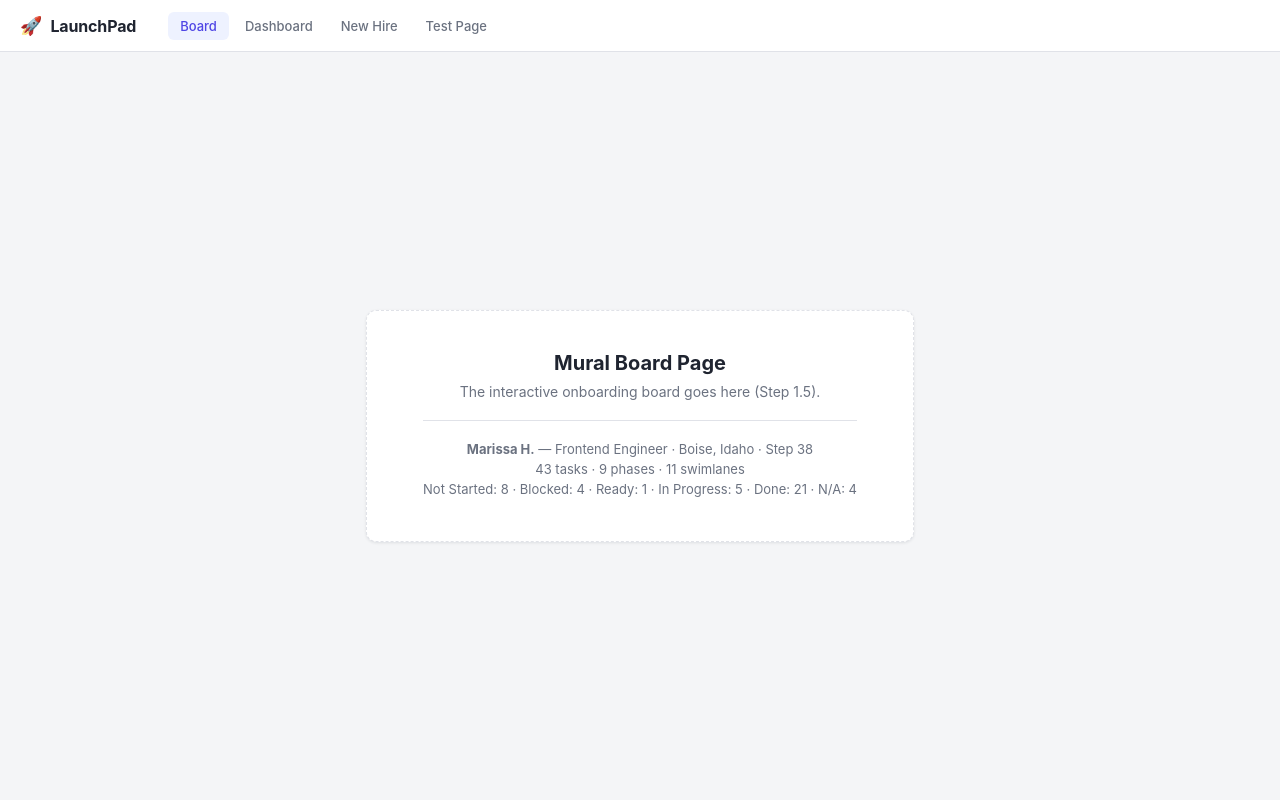
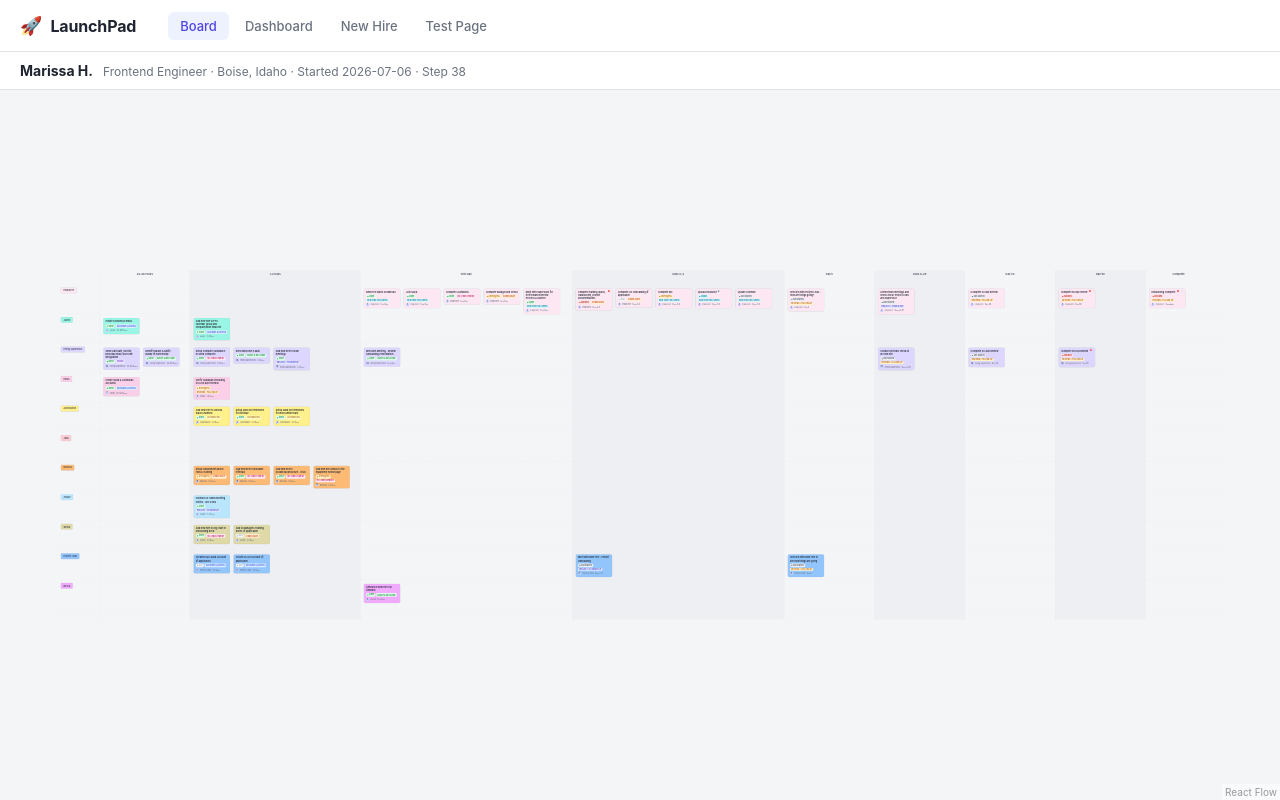
Before and after one commit to d0uble0deven/launchpad, a React (Vite) app: page / in a window 1280 px wide. Built offline with nearby package versions, Linux system fonts and the light colour scheme.

Commit message:
Creates Mural board shell with React Flow

```diff
--- a/package.json
+++ b/package.json
@@ -9,6 +9,7 @@
     "preview": "vite preview"
   },
   "dependencies": {
+    "@xyflow/react": "^12.11.2",
     "react": "^19.0.0",
     "react-dom": "^19.0.0"
   },
--- a/src/App.module.css
+++ b/src/App.module.css
@@ -57,42 +57,10 @@ button.navItem {
   cursor: pointer;
 }
 
-.boardSummary {
-  margin-top: 20px;
-  padding-top: 16px;
-  border-top: 1px solid var(--color-border);
-}
-
-.summaryLine {
-  margin: 4px 0;
-  font-size: 13px;
-  color: var(--color-text-muted);
-}
-
 .page {
   flex: 1;
+  min-height: 0;
   overflow: auto;
   display: flex;
-  align-items: center;
   justify-content: center;
 }
-
-.placeholder {
-  background: var(--color-surface);
-  border: 1px dashed var(--color-border);
-  border-radius: var(--radius-md);
-  box-shadow: var(--shadow-card);
-  padding: 40px 56px;
-  text-align: center;
-}
-
-.placeholderTitle {
-  margin: 0 0 8px;
-  font-size: 20px;
-}
-
-.placeholderText {
-  margin: 0;
-  font-size: 14px;
-  color: var(--color-text-muted);
-}
--- a/src/App.tsx
+++ b/src/App.tsx
@@ -1,38 +1,12 @@
-import { useEffect, useMemo, useState } from 'react';
+import { useState } from 'react';
 import styles from './App.module.css';
-import { buildMockBoard, MOCK_EMPLOYEE } from './data/mockBoard';
 import ComponentGallery from './dev/ComponentGallery';
-import type { TaskStatus } from './types/board';
-import { STATUS_LABELS } from './types/board';
+import BoardPage from './pages/BoardPage/BoardPage';
 
 type Tab = 'board' | 'test';
 
-const STATUS_ORDER: TaskStatus[] = [
-  'not-started',
-  'blocked',
-  'ready',
-  'in-progress',
-  'done',
-  'na',
-];
-
 function App() {
   const [activeTab, setActiveTab] = useState<Tab>('board');
-  const board = useMemo(() => buildMockBoard(), []);
-
-  useEffect(() => {
-    console.log('[data] mock board loaded', board);
-    console.log(
-      `[data] ${board.tasks.length} tasks across ${board.phases.length} phases and ${board.swimlanes.length} swimlanes`,
-    );
-  }, [board]);
-
-  const statusCounts = useMemo(() => {
-    const counts = {} as Record<TaskStatus, number>;
-    for (const status of STATUS_ORDER) counts[status] = 0;
-    for (const task of board.tasks) counts[task.status] += 1;
-    return counts;
-  }, [board]);
 
   const navButton = (tab: Tab, label: string) => (
     <button
@@ -62,32 +36,7 @@ function App() {
       </header>
 
       <main className={styles.page}>
-        {activeTab === 'test' ? (
-          <ComponentGallery />
-        ) : (
-          <div className={styles.placeholder}>
-            <h1 className={styles.placeholderTitle}>Mural Board Page</h1>
-            <p className={styles.placeholderText}>
-              The interactive onboarding board goes here (Step 1.5).
-            </p>
-            <div className={styles.boardSummary}>
-              <p className={styles.summaryLine}>
-                <strong>{MOCK_EMPLOYEE.name}</strong> — {MOCK_EMPLOYEE.role} ·{' '}
-                {MOCK_EMPLOYEE.location} · Step {MOCK_EMPLOYEE.currentStep}
-              </p>
-              <p className={styles.summaryLine}>
-                {board.tasks.length} tasks · {board.phases.length} phases ·{' '}
-                {board.swimlanes.length} swimlanes
-              </p>
-              <p className={styles.summaryLine}>
-                {STATUS_ORDER.map(
-                  (status) =>
-                    `${STATUS_LABELS[status]}: ${statusCounts[status]}`,
-                ).join(' · ')}
-              </p>
-            </div>
-          </div>
-        )}
+        {activeTab === 'test' ? <ComponentGallery /> : <BoardPage />}
       </main>
     </div>
   );
--- /dev/null
+++ b/src/pages/BoardPage/BoardPage.module.css
@@ -0,0 +1,33 @@
+.boardPage {
+  display: flex;
+  flex-direction: column;
+  flex: 1;
+  width: 100%;
+  height: 100%;
+  min-height: 0;
+}
+
+.boardHeader {
+  display: flex;
+  align-items: baseline;
+  gap: 10px;
+  padding: 10px 20px;
+  background: var(--color-surface);
+  border-bottom: 1px solid var(--color-border);
+  flex-shrink: 0;
+}
+
+.employeeName {
+  font-size: 14px;
+  font-weight: 700;
+}
+
+.employeeMeta {
+  font-size: 12px;
+  color: var(--color-text-muted);
+}
+
+.canvas {
+  flex: 1;
+  min-height: 0;
+}
--- /dev/null
+++ b/src/pages/BoardPage/BoardPage.tsx
@@ -0,0 +1,123 @@
+import { useEffect, useMemo, useState } from 'react';
+import { Background, BackgroundVariant, ReactFlow } from '@xyflow/react';
+import type { Node } from '@xyflow/react';
+import '@xyflow/react/dist/style.css';
+import { buildMockBoard, MOCK_EMPLOYEE } from '../../data/mockBoard';
+import LaneNode from './LaneNode';
+import PhaseRegionNode from './PhaseRegionNode';
+import TaskNode from './TaskNode';
+import styles from './BoardPage.module.css';
+
+const nodeTypes = {
+  phaseRegion: PhaseRegionNode,
+  lane: LaneNode,
+  task: TaskNode,
+};
+
+const CANVAS_MARGIN = 60;
+
+function BoardPage() {
+  const [board] = useState(buildMockBoard);
+
+  useEffect(() => {
+    console.log('[data] mock board loaded', board);
+    console.log(
+      `[data] ${board.tasks.length} tasks across ${board.phases.length} phases and ${board.swimlanes.length} swimlanes`,
+    );
+  }, [board]);
+
+  const nodes: Node[] = useMemo(() => {
+    const lastPhase = board.phases[board.phases.length - 1]!;
+    const lastLane = board.swimlanes[board.swimlanes.length - 1]!;
+    const canvasWidth = lastPhase.x + lastPhase.width + CANVAS_MARGIN;
+    const canvasHeight = lastLane.y + lastLane.height + CANVAS_MARGIN;
+
+    const laneById = Object.fromEntries(
+      board.swimlanes.map((lane) => [lane.id, lane]),
+    );
+    const phaseById = Object.fromEntries(
+      board.phases.map((phase) => [phase.id, phase]),
+    );
+
+    const phaseNodes: Node[] = board.phases.map((phase, index) => ({
+      id: `phase-${phase.id}`,
+      type: 'phaseRegion',
+      position: { x: phase.x, y: 0 },
+      data: {
+        label: phase.label,
+        width: phase.width,
+        height: canvasHeight,
+        striped: index % 2 === 1,
+      },
+      draggable: false,
+      selectable: false,
+      focusable: false,
+      zIndex: -2,
+      style: { pointerEvents: 'none' },
+    }));
+
+    const laneNodes: Node[] = board.swimlanes.map((lane) => ({
+      id: `lane-${lane.id}`,
+      type: 'lane',
+      position: { x: 0, y: lane.y },
+      data: {
+        label: lane.label,
+        color: lane.color,
+        width: canvasWidth,
+        height: lane.height,
+      },
+      draggable: false,
+      selectable: false,
+      focusable: false,
+      zIndex: -1,
+      style: { pointerEvents: 'none' },
+    }));
+
+    const taskNodes: Node[] = board.tasks.map((task) => ({
+      id: task.id,
+      type: 'task',
+      position: task.position,
+      data: {
+        task,
+        accentColor: laneById[task.ownerId]?.color ?? '#ffffff',
+        ownerLabel: laneById[task.ownerId]?.label ?? task.ownerId,
+        phaseLabel: phaseById[task.phaseId]?.label ?? '',
+      },
+      draggable: false,
+    }));
+
+    return [...phaseNodes, ...laneNodes, ...taskNodes];
+  }, [board]);
+
+  return (
+    <div className={styles.boardPage}>
+      <div className={styles.boardHeader}>
+        <span className={styles.employeeName}>{MOCK_EMPLOYEE.name}</span>
+        <span className={styles.employeeMeta}>
+          {MOCK_EMPLOYEE.role} · {MOCK_EMPLOYEE.location} · Started{' '}
+          {MOCK_EMPLOYEE.startDate} · Step {MOCK_EMPLOYEE.currentStep}
+        </span>
+      </div>
+      <div className={styles.canvas}>
+        <ReactFlow
+          nodes={nodes}
+          edges={[]}
+          nodeTypes={nodeTypes}
+          fitView
+          minZoom={0.08}
+          maxZoom={1.75}
+          nodesDraggable={false}
+        >
+          <Background
+            variant={BackgroundVariant.Dots}
+            gap={24}
+            size={1.5}
+            color="#d5d8e0"
+          />
+        </ReactFlow>
+      </div>
+    </div>
+  );
+}
+
+export default BoardPage;
--- /dev/null
+++ b/src/pages/BoardPage/LaneNode.tsx
@@ -0,0 +1,27 @@
+import type { Node, NodeProps } from '@xyflow/react';
+import styles from './regions.module.css';
+
+export type LaneNodeType = Node<
+  {
+    label: string;
+    color: string;
+    width: number;
+    height: number;
+  },
+  'lane'
+>;
+
+function LaneNode({ data }: NodeProps<LaneNodeType>) {
+  return (
+    <div
+      className={styles.lane}
+      style={{ width: data.width, height: data.height }}
+    >
+      <span className={styles.laneLabel} style={{ background: data.color }}>
+        {data.label}
+      </span>
+    </div>
+  );
+}
+
+export default LaneNode;
--- /dev/null
+++ b/src/pages/BoardPage/PhaseRegionNode.tsx
@@ -0,0 +1,25 @@
+import type { Node, NodeProps } from '@xyflow/react';
+import styles from './regions.module.css';
+
+export type PhaseRegionNodeType = Node<
+  {
+    label: string;
+    width: number;
+    height: number;
+    striped: boolean;
+  },
+  'phaseRegion'
+>;
+
+function PhaseRegionNode({ data }: NodeProps<PhaseRegionNodeType>) {
+  return (
+    <div
+      className={`${styles.phaseRegion} ${data.striped ? styles.phaseRegionStriped : ''}`}
+      style={{ width: data.width, height: data.height }}
+    >
+      <span className={styles.phaseLabel}>{data.label}</span>
+    </div>
+  );
+}
+
+export default PhaseRegionNode;
--- /dev/null
+++ b/src/pages/BoardPage/TaskNode.module.css
@@ -0,0 +1,8 @@
+.taskNode {
+  position: relative;
+}
+
+.handle {
+  opacity: 0;
+  pointer-events: none;
+}
--- /dev/null
+++ b/src/pages/BoardPage/TaskNode.tsx
@@ -0,0 +1,45 @@
+import { Handle, Position } from '@xyflow/react';
+import type { Node, NodeProps } from '@xyflow/react';
+import TaskCard from '../../components/molecules/TaskCard/TaskCard';
+import type { TaskCard as TaskCardData } from '../../types/board';
+import styles from './TaskNode.module.css';
+
+export type TaskNodeType = Node<
+  {
+    task: TaskCardData;
+    accentColor: string;
+    ownerLabel: string;
+    phaseLabel: string;
+  },
+  'task'
+>;
+
+function TaskNode({ data }: NodeProps<TaskNodeType>) {
+  const { task } = data;
+  return (
+    <div className={styles.taskNode}>
+      <Handle
+        type="target"
+        position={Position.Left}
+        className={styles.handle}
+        isConnectable={false}
+      />
+      <TaskCard
+        title={task.title}
+        owner={data.ownerLabel}
+        status={task.status}
+        category={task.category}
+        phaseLabel={data.phaseLabel}
+        accentColor={data.accentColor}
+      />
+      <Handle
+        type="source"
+        position={Position.Right}
+        className={styles.handle}
+        isConnectable={false}
+      />
+    </div>
+  );
+}
+
+export default TaskNode;
--- /dev/null
+++ b/src/pages/BoardPage/regions.module.css
@@ -0,0 +1,39 @@
+.phaseRegion {
+  border-left: 1.5px dashed #d3d6df;
+  height: 100%;
+}
+
+.phaseRegionStriped {
+  background: rgba(31, 36, 48, 0.022);
+}
+
+.phaseLabel {
+  position: absolute;
+  top: 14px;
+  left: 50%;
+  transform: translateX(-50%);
+  font-size: 15px;
+  font-weight: 600;
+  color: #3f4453;
+  white-space: nowrap;
+}
+
+.lane {
+  border-bottom: 1px solid #e3e5eb;
+}
+
+.laneLabel {
+  position: absolute;
+  top: 18px;
+  left: 16px;
+  display: inline-flex;
+  align-items: center;
+  padding: 8px 14px;
+  border-radius: var(--radius-sm);
+  border: 1px solid rgba(31, 36, 48, 0.1);
+  font-size: 13px;
+  font-weight: 600;
+  color: rgba(31, 36, 48, 0.8);
+  box-shadow: var(--shadow-card);
+  white-space: nowrap;
+}
```
Also changed, not shown: 2 other files (tests, documents, lock files or other folders).
